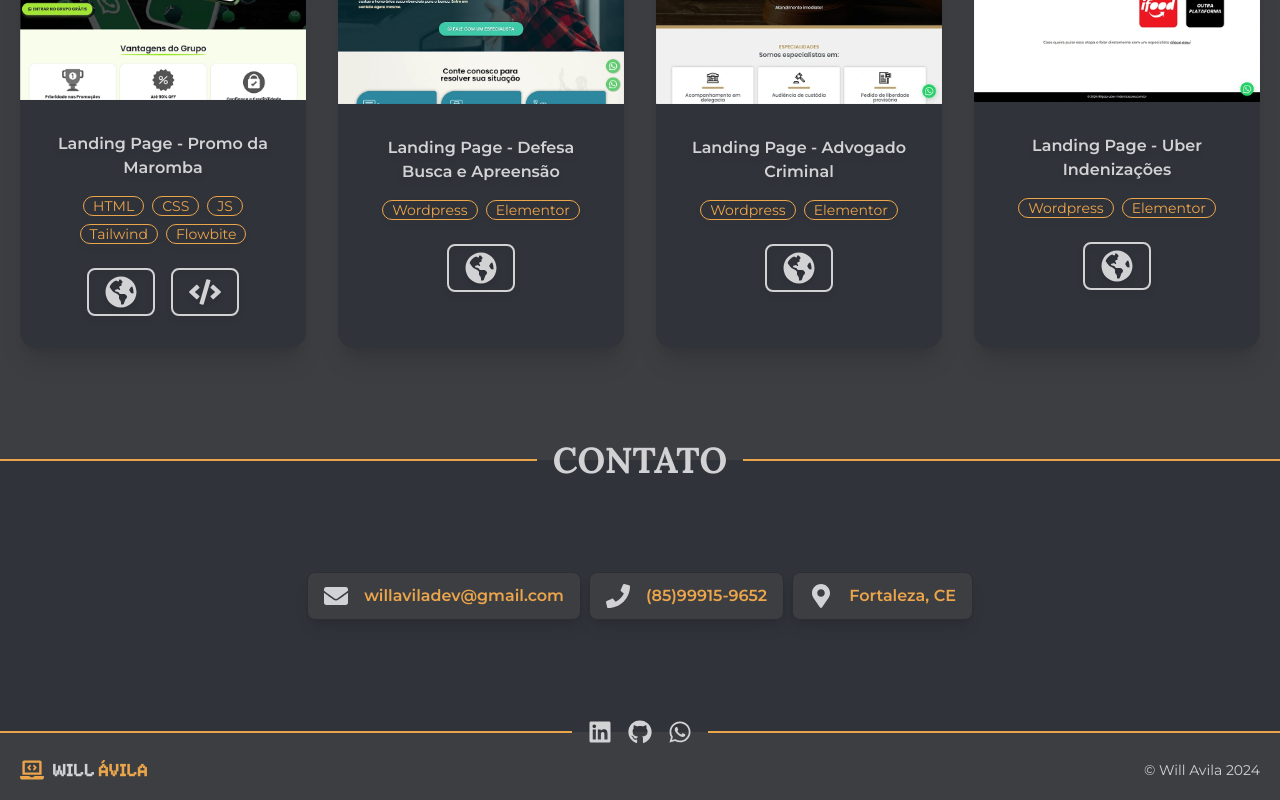
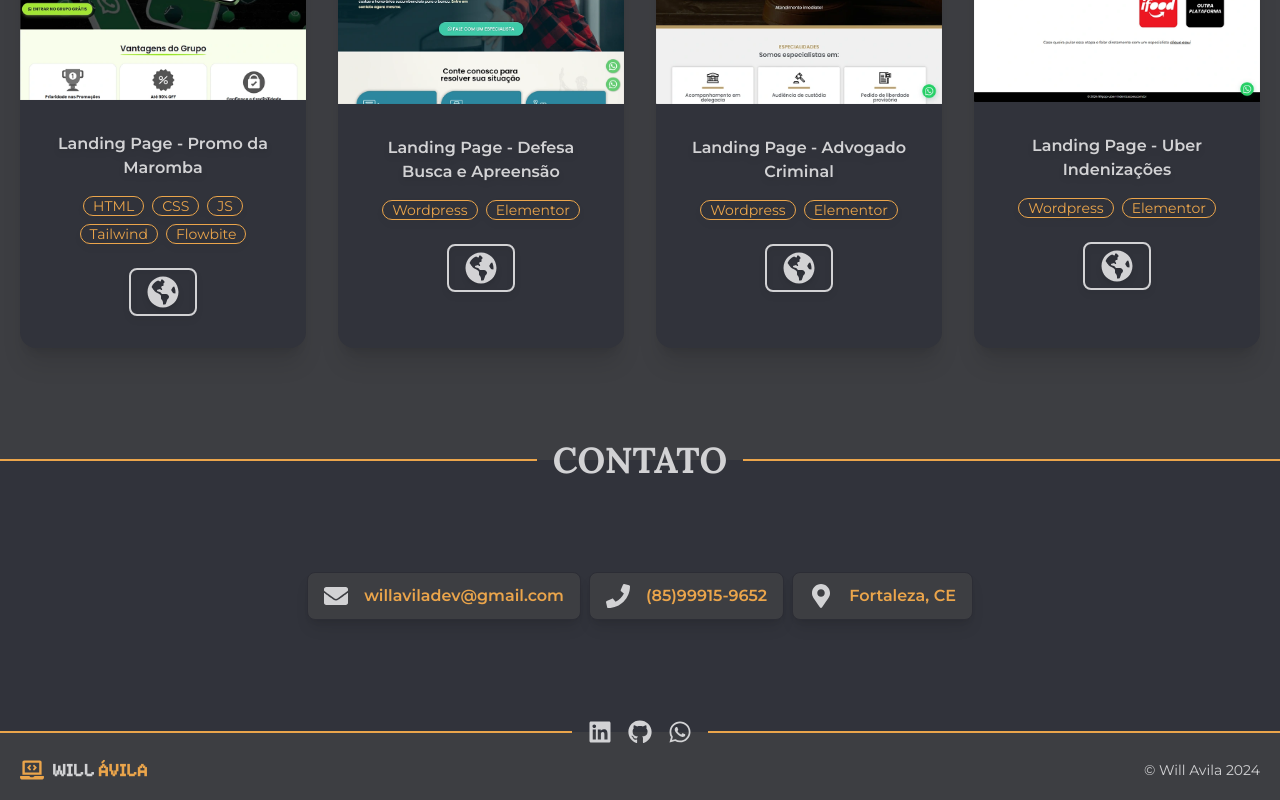
Before and after one commit to Will-Avila/portfolio-nextjs-typescript-daisyui, a Next.js app: page / in a window 1280 px wide. Shown: the part 2094-2894 px from the top of the page. Built offline with nearby package versions, Linux system fonts and the light colour scheme.

Commit message:
add links portfolio

```diff
--- a/src/data/portfolioCards.ts
+++ b/src/data/portfolioCards.ts
@@ -5,7 +5,7 @@ const portfolioCards = [
     technologies: ["Wordpress", "Elementor"],
     urlImage: "/images/portfolio/uber-idenizacoes.webp",
     alt: "uber-idenicacoes",
-        urlProject: "https://99pop-uber-indenizacoes.com.br/",
+    urlProject: "https://99pop-uber-indenizacoes.com.br",
   },
   {
     id: 2,
@@ -13,7 +13,7 @@ const portfolioCards = [
     technologies: ["Wordpress", "Elementor"],
     urlImage: "/images/portfolio/advogadocriminal.webp",
     alt: "html e css",
-        urlProject: "https://willavila.site/advogadocriminal/",
+    urlProject: "https://lightgrey-mantis-706973.hostingersite.com",
   },
   {
     id: 3,
@@ -21,7 +21,7 @@ const portfolioCards = [
     technologies: ["Wordpress", "Elementor"],
     urlImage: "/images/portfolio/buscaeapreensao.webp",
     alt: "Landing Page Defesa Busca e Apreensao",
-        urlProject: "https://willavila.site/advbuscaeapreensao/",
+    urlProject: "https://seagreen-crab-542450.hostingersite.com",
   },
   {
     id: 4,
@@ -29,9 +29,10 @@ const portfolioCards = [
     technologies: ["HTML", "CSS", "JS", "Tailwind", "Flowbite"],
     urlImage: "/images/portfolio/promo-da-maromba.webp",
     alt: "Landing Page - Promo da Maromba",
-        urlProject: "https://willavila.site/promodamaromba/",
-        urlGithub: "https://github.com/Will-Avila"
+    urlProject:
+      "https://lightgrey-mantis-706973.hostingersite.com/promo-da-maromba/",
+    //    urlGithub: "https://github.com/Will-Avila",
   },
-]
+];
 
-export default portfolioCards.reverse()
+export default portfolioCards.reverse();
```
Lines whose indentation alone changed are shown as unchanged.
